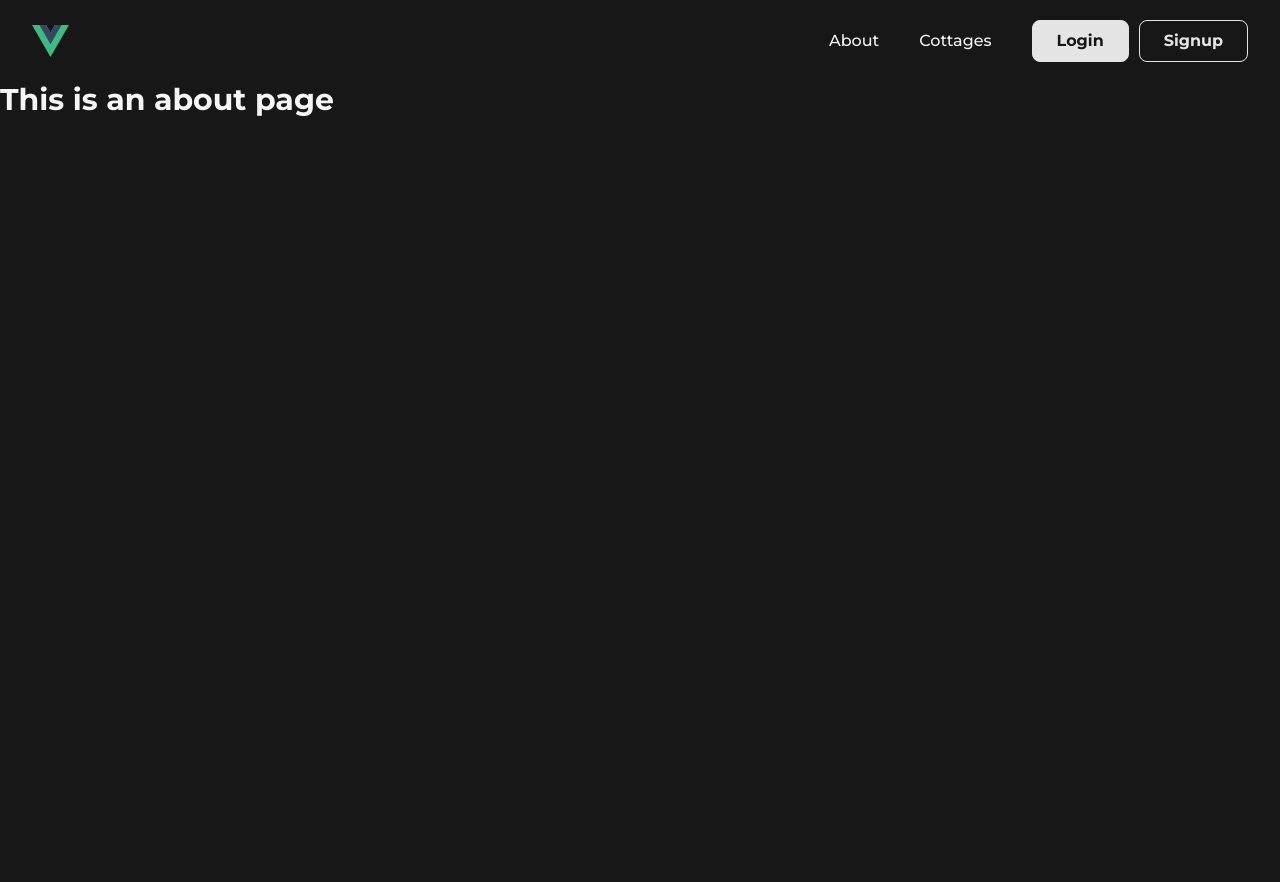
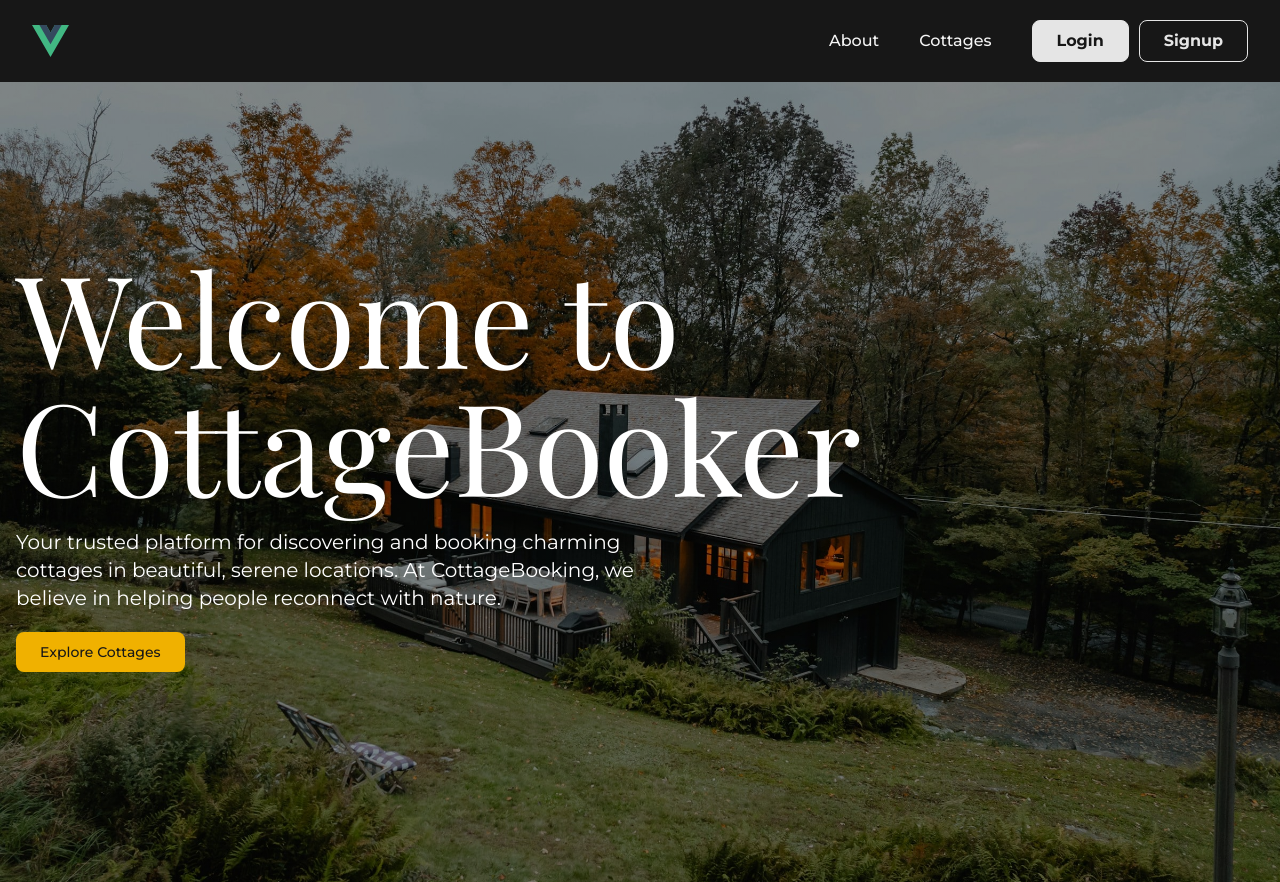
Before and after one commit to andrijaweb/cottage-booking, a Vue app: page /about in a window 1280 px wide. Before the commit the page ends 800 px from the top, so only its background shows below. Built offline with nearby package versions, Linux system fonts and the light colour scheme; no server answers; what @vee-validate/zod would draw is missing.

Commit message:
feat (about page): added about page view

```diff
--- a/src/views/AboutView.vue
+++ b/src/views/AboutView.vue
@@ -1,5 +1,24 @@
 <template>
-  <div class="about">
-    <h1 class="text-3xl font-bold">This is an about page</h1>
+  <div class="min-h-screen flex items-center" :style="backgroundStyle">
+    <div class="container mx-auto px-4 pb-10 text-white">
+      <h1 class="text-5xl sm:text-7xl md:text-9xl font-playfair">Welcome to CottageBooker</h1>
+      <p class="my-5 max-w-2xl text-xl">
+        Your trusted platform for discovering and booking charming cottages in beautiful, serene
+        locations. At CottageBooking, we believe in helping people reconnect with nature.
+      </p>
+      <Button class="bg-yellow-500" size="lg">Explore Cottages</Button>
+    </div>
   </div>
 </template>
+
+<script setup lang="ts">
+import { computed } from 'vue'
+import bgImage from '@/assets/imgs/about-bg.jpg'
+import { Button } from '@/components/ui/button'
+
+const backgroundStyle = computed(() => ({
+  background: `linear-gradient(0deg, rgba(0, 0, 0, 0.4), rgba(0, 0, 0, 0.4)), url('${bgImage}')`,
+  backgroundSize: 'cover',
+  backgroundPosition: 'center',
+}))
+</script>
```
